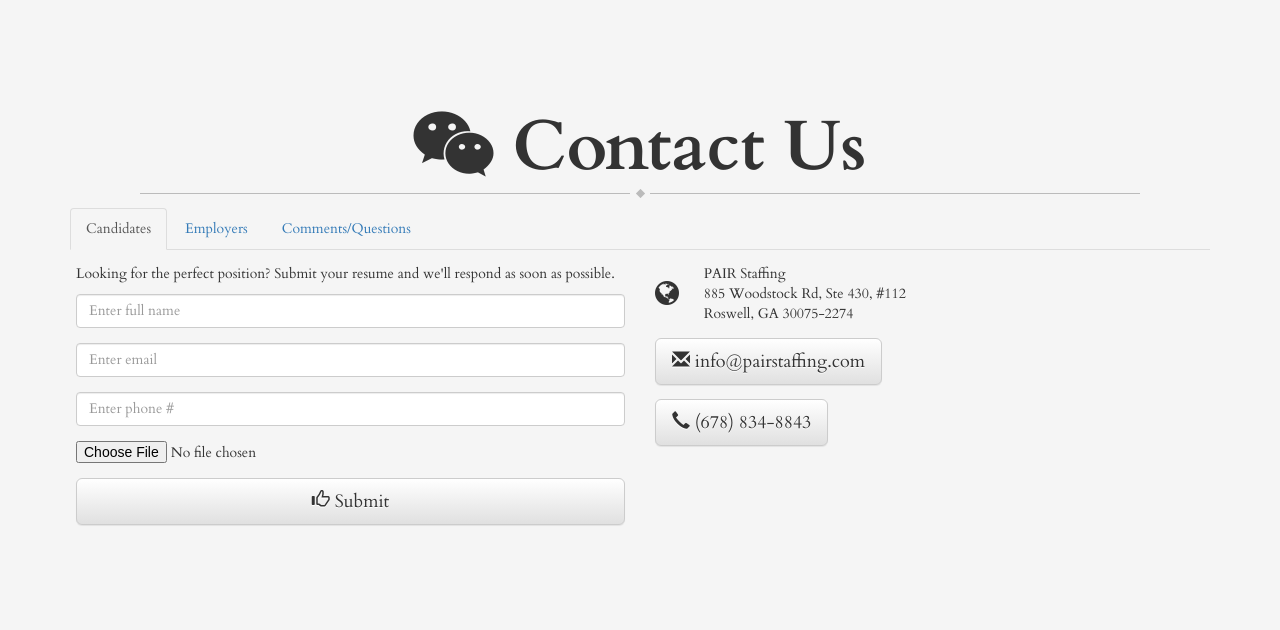
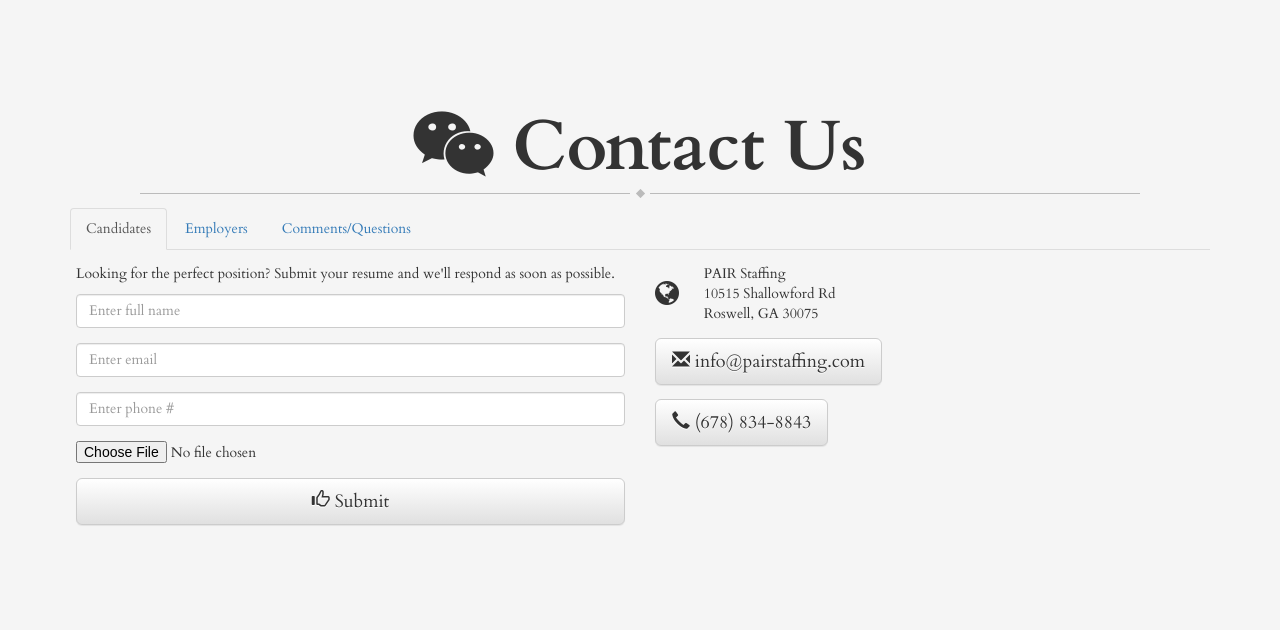
Before and after one commit to barberj/pair_staffing, a Python web app: template templates/index.html in a window 1280 px wide. Shown: the part 2089-2719 px from the top of the page. Run offline with Jinja, Linux system fonts and the light colour scheme; the template is opened without the code that fills it, so the values that code supplies are empty; some libraries are stand-ins or nearby versions.

Commit message:
update address

```diff
--- a/templates/index.html
+++ b/templates/index.html
@@ -248,9 +248,9 @@ We are dedicated to providing the highest quality candidates with every company
                   <i class="fa fa-globe fa-2x fa-align-center"></i>
                 </div>
                 <div class="col-md-11">
-PAIR Staffing<br />
-885 Woodstock Rd, Ste 430, #112<br />
-Roswell, GA 30075-2274<br />
+                  PAIR Staffing<br />
+                  10515 Shallowford Rd<br />
+                  Roswell, GA 30075<br />
                 </div>
               </div>
               <div class="row">
```
